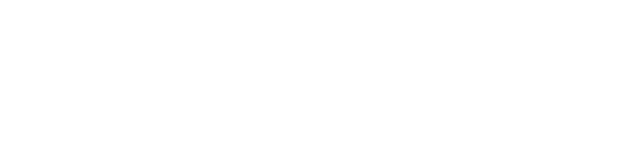
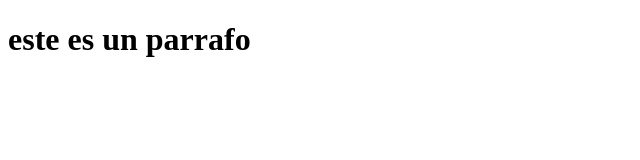
Before and after one commit to jarold-creator/MiprimerRepositorio, a plain HTML site: page index.html in a window 1280 px wide. Shown: the whole page, without its empty margins (0-640 px from the left). Drawn offline with Linux system fonts and the light colour scheme.

```diff
--- a/index.html
+++ b/index.html
@@ -9,7 +9,7 @@
 </head>
 
 <body>
-
+    <h1>este es un parrafo</h1>
 </body>
 
 </html>
```
